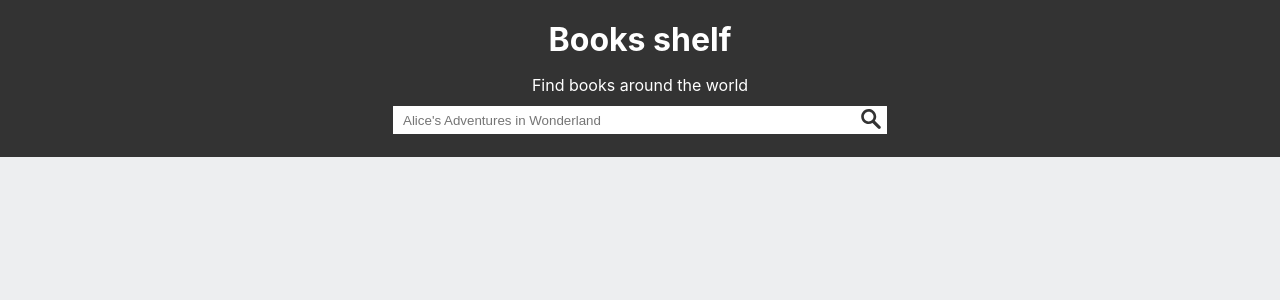
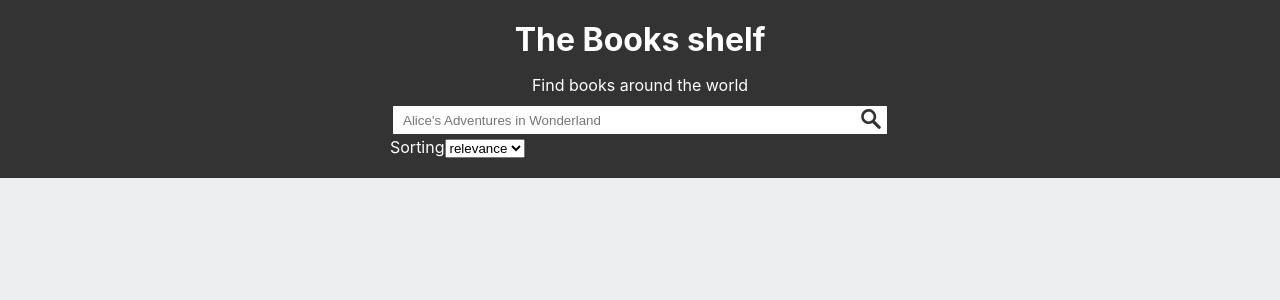
Before and after one commit to FluckyMENDES/the-book-shelf, a React (Create React App) app: page / in a window 1280 px wide. Shown: the top 300 px of the page. Built offline with nearby package versions, Linux system fonts and the light colour scheme.

Commit message:
Added search sorting. Fixed bug with keys of BookItems. Added a redirect to the index page after starting a new search from the BookPage.

```diff
--- a/src/api/search.js
+++ b/src/api/search.js
@@ -1,8 +1,10 @@
 import axios from '../axios/axios';
 
 export const searchAPI = {
-  requestBooks(searchString) {
-    return axios.get(`volumes?q=${searchString}&key=AIzaSyDXbi_V9D4X9YomgHICX8rc2B1wPI97csI`);
+  requestBooks(searchString, sorting = 'relevance') {
+    let path = `volumes?q=${searchString}&key=AIzaSyDXbi_V9D4X9YomgHICX8rc2B1wPI97csI`;
+    path = sorting && path.concat(`&orderBy=${sorting}`);
+    return axios.get(path);
   },
   requestBook(id) {
     return axios.get(`volumes/${id}?key=AIzaSyDXbi_V9D4X9YomgHICX8rc2B1wPI97csI`);
--- a/src/components/BookList/BookList.js
+++ b/src/components/BookList/BookList.js
@@ -5,7 +5,8 @@ import Preloader from './../UI/Preloader/Preloader';
 import BookItem from './BookItem/BookItem';
 
 const BookList = ({ books, isLoading }) => {
-  const renderItems = (items) => items.map((props) => <BookItem {...props} key={props.id} />);
+  const renderItems = (items) =>
+    items.map((item, index) => <BookItem {...item} key={`${item.id}-${index}`} />);
 
   if (isLoading) return <Preloader />;
 
--- a/src/components/Header/Header.js
+++ b/src/components/Header/Header.js
@@ -1,4 +1,5 @@
 import React from 'react';
+import { Link } from 'react-router-dom';
 import classes from './Header.module.scss';
 import SearchForm from './SearchForm/SearchForm';
 
@@ -6,7 +7,9 @@ const Header = () => {
   return (
     <header className={classes.Header}>
       <div className="container">
-        <h1>Books shelf</h1>
+        <Link to="/">
+          <h1>The Books shelf</h1>
+        </Link>
         <SearchForm />
       </div>
     </header>
--- a/src/components/Header/SearchForm/SearchForm.js
+++ b/src/components/Header/SearchForm/SearchForm.js
@@ -2,24 +2,32 @@ import React, { useState } from 'react';
 import classes from './SearchForm.module.scss';
 import { connect } from 'react-redux';
 import { getBooks } from './../../../store/thunks/search';
+import { changeSearchSorting } from '../../../store/actions/search';
 import SearchInput from './SearchInput/SearchInput';
+import { useHistory } from 'react-router-dom';
 
-const SearchForm = ({ getBooks }) => {
+const SearchForm = ({ sorting, changeSearchSorting, getBooks }) => {
   const [searchValue, setSearchValue] = useState('');
   const onSearchInputChange = (e) => {
     setSearchValue(e.target.value);
   };
 
+  const { push } = useHistory();
   const onFormSubmit = (e) => {
     e.preventDefault();
-    getBooks(searchValue);
+    getBooks(searchValue, sorting);
+    push('/');
+  };
+
+  const onChangeSorting = (e) => {
+    changeSearchSorting(e.target.value);
   };
 
   return (
     <form className={classes.SearchForm} onSubmit={onFormSubmit}>
       <SearchInput value={searchValue} onChange={onSearchInputChange} />
-      {/* <div>
-        <label>
+      <div>
+        {/* <label>
           Category
           <select>
             <option selected>all</option>
@@ -30,16 +38,16 @@ const SearchForm = ({ getBooks }) => {
             <option>medical</option>
             <option>poetry</option>
           </select>
-        </label>
+        </label> */}
 
         <label>
           Sorting
-          <select>
-            <option selected>relevance </option>
-            <option>newest</option>
+          <select value={sorting} onChange={onChangeSorting}>
+            <option value="relevance">relevance</option>
+            <option value="newest">newest</option>
           </select>
         </label>
-      </div> */}
+      </div>
     </form>
   );
 };
@@ -47,7 +55,8 @@ const SearchForm = ({ getBooks }) => {
 const mapStateToProps = (state) => {
   return {
     books: state.search.books,
+    sorting: state.search.sorting,
   };
 };
 
-export default connect(mapStateToProps, { getBooks })(SearchForm);
+export default connect(mapStateToProps, { changeSearchSorting, getBooks })(SearchForm);
--- a/src/components/Header/SearchForm/SearchForm.module.scss
+++ b/src/components/Header/SearchForm/SearchForm.module.scss
@@ -1,2 +1,4 @@
 .SearchForm {
+  max-width: 500px;
+  margin: 0 auto;
 }
--- a/src/components/Header/SearchForm/SearchInput/SearchInput.module.scss
+++ b/src/components/Header/SearchForm/SearchInput/SearchInput.module.scss
@@ -1,6 +1,4 @@
 .SearchInput {
-  max-width: 500px;
-  margin: 0 auto;
   text-align: center;
 
   & label {
--- a/src/pages/BookPage/BookPage.module.scss
+++ b/src/pages/BookPage/BookPage.module.scss
@@ -4,7 +4,6 @@
 
   & > div {
     width: 50%;
-    // padding: 3rem;
   }
 
   & img {
--- a/src/store/actionTypes.js
+++ b/src/store/actionTypes.js
@@ -7,3 +7,4 @@ export const SET_BOOKS = 'SET_BOOKS';
 export const REQUEST_BOOK = 'REQUEST_BOOK';
 export const SEARCHING_BOOK_IN_PROGRESS = 'SEARCHING_BOOK_IN_PROGRESS';
 export const SET_BOOK = 'SET_BOOK';
+export const CHANGE_SEARCH_SORTING = 'CHANGE_SEARCH_SORTING';
--- a/src/store/actions/search.js
+++ b/src/store/actions/search.js
@@ -1,4 +1,5 @@
 import {
+  CHANGE_SEARCH_SORTING,
   REQUEST_BOOK,
   REQUEST_BOOKS,
   SEARCHING_BOOKS_IN_PROGRESS,
@@ -30,3 +31,8 @@ export const setBook = (book) => ({
   type: SET_BOOK,
   payload: book,
 });
+
+export const changeSearchSorting = (value) => ({
+  type: CHANGE_SEARCH_SORTING,
+  payload: value,
+});
--- a/src/store/reducers/search-reducer.js
+++ b/src/store/reducers/search-reducer.js
@@ -1,4 +1,5 @@
 import {
+  CHANGE_SEARCH_SORTING,
   REQUEST_BOOK,
   REQUEST_BOOKS,
   SEARCHING_BOOKS_IN_PROGRESS,
@@ -11,6 +12,7 @@ const initialState = {
   isLoading: false,
   books: [],
   book: {},
+  sorting: 'relevance',
 };
 
 const searchReducer = (state = initialState, action) => {
@@ -43,6 +45,12 @@ const searchReducer = (state = initialState, action) => {
         ...state,
         book: action.payload,
       };
+    case CHANGE_SEARCH_SORTING: {
+      return {
+        ...state,
+        sorting: action.payload,
+      };
+    }
     default:
       return {
         ...state,
--- a/src/store/thunks/search.js
+++ b/src/store/thunks/search.js
@@ -1,10 +1,10 @@
 import { searchAPI } from '../../api/search';
 import { setBook, setBooks, toggleSearchingInProgress } from '../actions/search';
 
-export const getBooks = (searchString) => (dispatch) => {
+export const getBooks = (searchString, sorting) => (dispatch) => {
   dispatch(toggleSearchingInProgress(true));
   searchAPI
-    .requestBooks(searchString)
+    .requestBooks(searchString, sorting)
     .then((response) => {
       const books = response.data.items;
       dispatch(setBooks(books));
```
